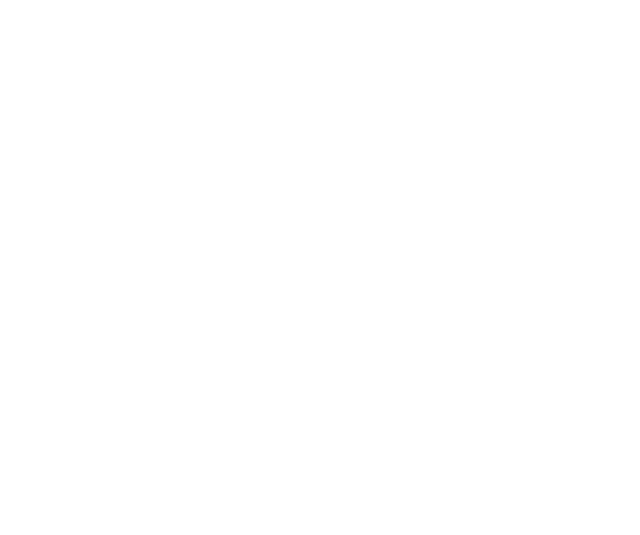
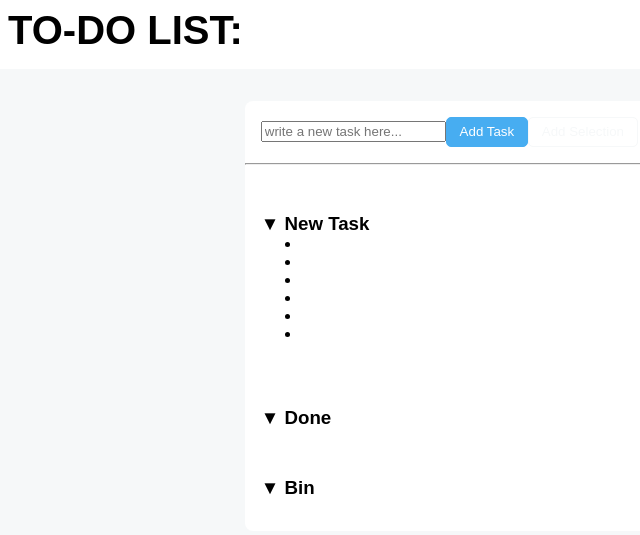
Before and after one commit to SimoneCerri/vue-todolist, a plain HTML site: page index.html in a window 1280 px wide. Shown: the whole page, without its empty margins (0-640 px from the left). Drawn offline with nearby package versions, Linux system fonts and the light colour scheme.

Commit message:
some trouble around the push in the array of objects

```diff
--- a/assets/css/style.css
+++ b/assets/css/style.css
@@ -0,0 +1,151 @@
+:root {
+    --editorial: rgba(71, 173, 241, 1);
+    --goals: rgba(156, 114, 228, 1);
+    --recruiting: rgba(100, 192, 169, 1);
+    --mobile: rgba(242, 158, 51, 1);
+    --website: rgba(216, 99, 160, 1);
+    --sales: rgba(176, 201, 38, 1);
+    --black: rgba(0, 0, 0, 1);
+    --white: rgba(255, 255, 255, 1);
+    --grey: rgba(246, 248, 249, 1);
+}
+
+* {
+    font-family: sans-serif;
+    margin: 0;
+}
+
+body {
+    background-color: var(--grey);
+}
+
+#site_header {
+    background-color: var(--white);
+    height: 3rem;
+    margin-bottom: 1.5rem;
+    padding-bottom: 1.3rem;
+}
+
+.logo_text {
+    font-family: sans-serif;
+    font-size: 2.5rem;
+    /* font-size: 2.5rem;
+    line-height: 2.5rem; */
+    vertical-align: middle;
+}
+
+.logo {
+    /*     float: left;
+    vertical-align: middle; */
+}
+
+.logo img {
+    width: 40px;
+    vertical-align: middle;
+}
+
+hr {
+    margin: 1rem -1rem;
+    color: var(--grey);
+}
+
+#site_main {
+    border-radius: 8px;
+    background-color: var(--white);
+    padding: 1rem;
+    width: 60%;
+    margin: 0 auto;
+    /* elemento centrato */
+}
+
+.button_1 {
+    background-color: var(--editorial);
+    color: var(--white);
+    border-radius: 5px;
+    border: 1px solid var(--editorial);
+    padding: 0.4rem 0.8rem;
+}
+
+.button_2 {
+    background-color: var(--white);
+    color: var(--grey);
+    border-radius: 5px;
+    border: 1px solid var(--grey);
+    padding: 0.4rem 0.8rem;
+}
+
+.circle_green {
+    /* height: 2px;
+    width: 2px; */
+    border-radius: 50%;
+    border: 0.1rem solid lightgreen;
+    color: lightgreen;
+    padding: 0.2rem;
+    padding-left: 0.4rem;
+    padding-right: 0.3rem;
+    margin-right: 1rem;
+}
+
+.circle_red {
+    /* height: 20px;
+    width: 20px; */
+    border-radius: 50%;
+    border: 0.1rem solid red;
+    color: red;
+    padding: 0.2rem;
+    padding-left: 0.4rem;
+    padding-right: 0.3rem;
+    margin-right: 1rem;
+    /*     text-align: center;
+ */
+}
+
+.ovale_badge {
+    /* height: 20px;
+    width: 60px; */
+    font-size: 10px;
+    border-radius: 8px;
+    color: var(--white);
+    text-align: center;
+    padding: 8px;
+}
+
+.badge_editorial {
+    background-color: var(--editorial);
+}
+
+.badge_goals {
+    background-color: var(--goals)
+}
+
+.badge_recruiting {
+    background-color: var(--recruiting)
+}
+
+.badge_mobile {
+    background-color: var(--mobile)
+}
+
+.badge_website {
+    background-color: var(--website)
+}
+
+.badge_sales {
+    background-color: var(--sales)
+}
+
+#main_task {
+    padding: 2rem 0;
+}
+
+#main_today {
+    padding: 2rem 0;
+}
+
+#main_upscoming {
+    padding: 2rem 0;
+}
+
+div {
+    padding: 0.5rem;
+}
--- a/assets/js/script.js
+++ b/assets/js/script.js
@@ -0,0 +1,51 @@
+let { createApp } = Vue
+
+createApp
+    ({
+        data() {
+            return {
+                newItem: "",
+                toDoItems:
+                    [
+                        {
+                            text: "",
+                            done: false,
+                        },
+                        {
+                            text: "",
+                            done: false,
+                        },
+                        {
+                            text: "",
+                            done: false,
+                        },
+                        {
+                            text: "",
+                            done: false,
+                        },
+                        {
+                            text: "",
+                            done: false,
+                        },
+                        {
+                            text: "",
+                            done: false,
+                        },
+
+                    ]
+            }
+        },
+        methods:
+        {
+            addItem()
+            {
+                console.log(this.newItem);
+                this.toDoItems.unshift(this.newItem)
+                console.log(toDoItems);
+
+            }
+        },
+        mounted() {
+
+        }
+    }).mount("#app")
--- a/index.html
+++ b/index.html
@@ -7,7 +7,59 @@
     <link rel="stylesheet" href="./assets/css/style.css">
 </head>
 <body>
+    <header id="site_header">
+        <div class="logo">
+            <!-- <img src="./assets/img/Logo.png" alt=""> -->
+            <strong class="logo_text">
+                TO-DO LIST:
+            </strong class="logo_text">
+        </div>
+
+    </header>
+    <!-- /#site_header -->
+
+
     <div id="app">
+        <main id="site_main">
+            <section id="main_button">
+                <input type="text" name="" id="" placeholder="write a new task here..." v-model="newItem" @keyup.enter="addItem()">
+                <button class="button_1" @click="addItem()">Add Task</button>
+                <button class="button_2">Add Selection</button>
+
+            </section>
+            <hr>
+            <!-- /#main_button -->
+
+            <section id="main_task">
+                <h3>&#9660 New Task</h3>
+
+                <ul class="task">
+                    <li v-for="item in toDoItems">
+                        {{item.text}}
+                    </li>
+                </ul>
+
+
+            </section>
+            <!-- /#main_task -->
+
+            <section id="main_today">
+                <h3>&#9660 Done</h3>
+                <div class="task">
+
+                </div>
+            </section>
+            <!-- /#main_today -->
+
+            <setcion id="main_upcoming">
+                <h3>&#9660 Bin</h3>
+                <div class="task">
+
+                </div>
+            </setcion>
+            <!-- /#main_upcoming -->
+        </main>
+        <!-- /#site_main -->
 
     </div>
 
```
Also changed, not shown: assets/img/Logo.png (added), assets/img/logo copia.png (added).
